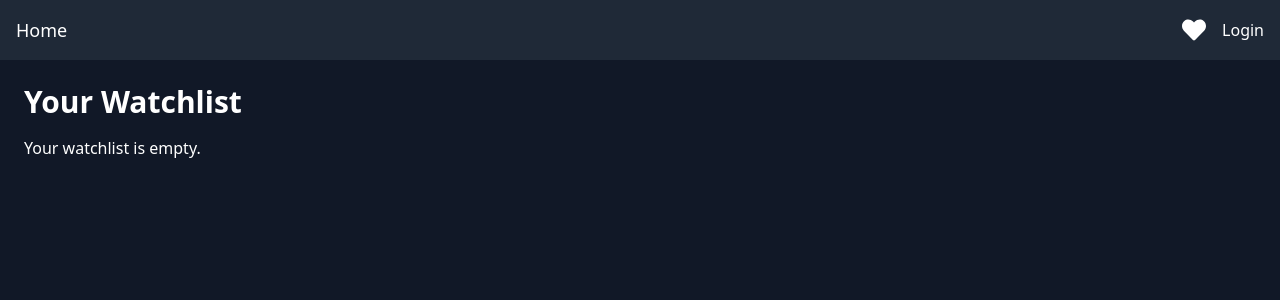
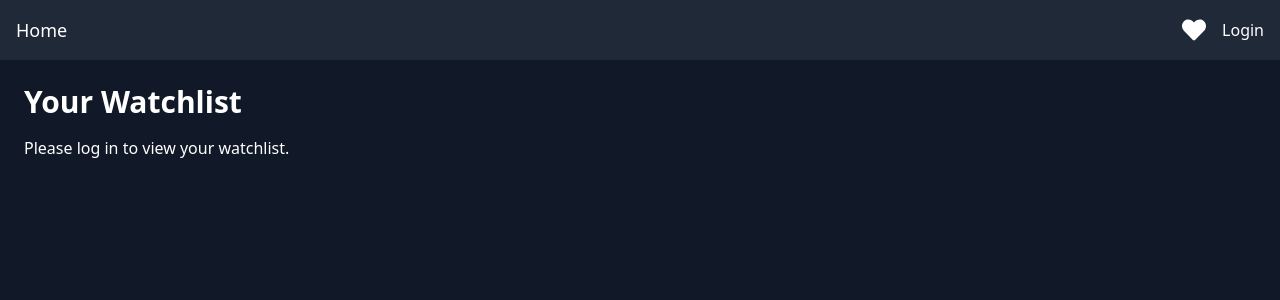
Before and after one commit to sathish-25-A/Interactive-Movie-Search-and-Recommendation-App, a React (Create React App) app: page /watchlist in a window 1280 px wide. Shown: the top 300 px of the page. Built offline with nearby package versions, Linux system fonts and the light colour scheme.

Commit message:
updated code 3

```diff
--- a/src/pages/WatchlistPage.jsx
+++ b/src/pages/WatchlistPage.jsx
@@ -1,18 +1,29 @@
 import React, { useState, useEffect } from "react";
 import { motion } from "framer-motion"; // Import motion from framer-motion
 import { Link } from "react-router-dom";
+import { useAuth } from "../context/AuthContext"; // Import the AuthContext
 
 const WatchlistPage = () => {
+  const { user } = useAuth(); // Access the user from AuthContext
   const [watchlist, setWatchlist] = useState([]);
 
   useEffect(() => {
-    const user = JSON.parse(localStorage.getItem("user"));
-
     if (user) {
       const storedWatchlist = JSON.parse(localStorage.getItem(user.name))?.watchlist || [];
       setWatchlist(storedWatchlist);
+    } else {
+      setWatchlist([]); // Clear the watchlist when the user logs out
     }
-  }, []);
+  }, [user]); // Add user as a dependency
+
+  if (!user) {
+    return (
+      <div className="p-6 bg-gray-900 text-white min-h-screen">
+        <h1 className="text-3xl font-bold mb-4">Your Watchlist</h1>
+        <p>Please log in to view your watchlist.</p>
+      </div>
+    );
+  }
 
   if (watchlist.length === 0) {
     return (
```
